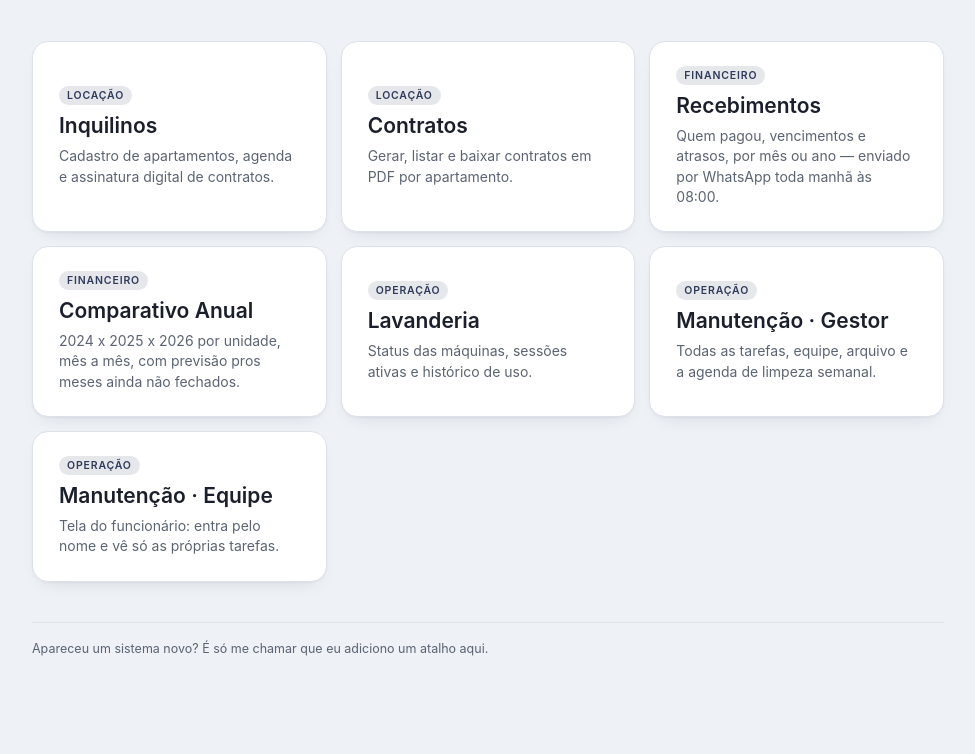
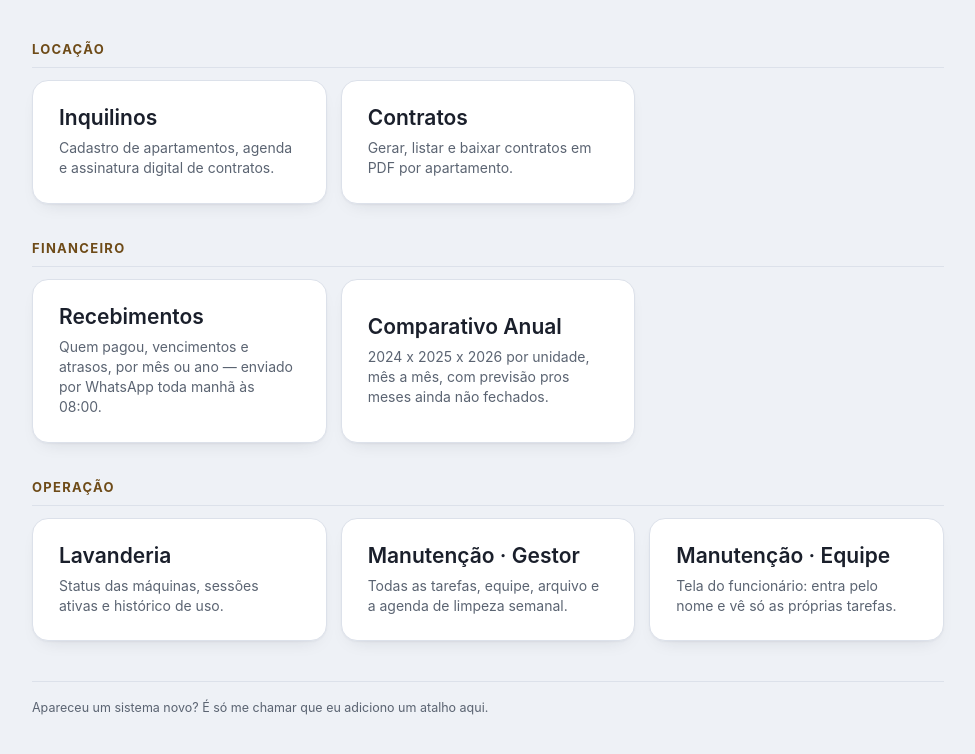
Before and after one commit to AngelicaStudios/painel-gestao, a plain HTML site: page index.html in a window 1280 px wide. Shown: the part 142-896 px from the top of the page, without its empty margins (152-1127 px from the left). Drawn offline with Linux system fonts and the light colour scheme.

Commit message:
update: index.html

```diff
--- a/index.html
+++ b/index.html
@@ -104,6 +104,24 @@
     text-wrap: balance;
   }
 
+  .category {
+    margin-bottom: 36px;
+  }
+  .category:last-child {
+    margin-bottom: 0;
+  }
+
+  .category-title {
+    font-size: 13px;
+    font-weight: 700;
+    letter-spacing: 0.1em;
+    text-transform: uppercase;
+    color: var(--accent-ink);
+    margin: 0 0 12px;
+    padding-bottom: 10px;
+    border-bottom: 1px solid var(--border);
+  }
+
   .grid {
     display: grid;
     grid-template-columns: repeat(auto-fill, minmax(260px, 1fr));
@@ -161,18 +179,6 @@
     margin: 0;
   }
 
-  .tag {
-    align-self: flex-start;
-    font-size: 10.5px;
-    font-weight: 600;
-    letter-spacing: 0.08em;
-    text-transform: uppercase;
-    color: var(--structural);
-    background: color-mix(in srgb, var(--structural) 12%, transparent);
-    padding: 3px 8px;
-    border-radius: 999px;
-  }
-
   footer {
     margin-top: 40px;
     font-size: 12.5px;
@@ -190,50 +196,54 @@
     <h1 class="wordmark">Painel de Gestão</h1>
   </header>
 
+  <div class="category">
+    <h2 class="category-title">Locação</h2>
     <div class="grid">
-
       <a class="card" href="https://inquilinos.angelicastudios.com.br" target="_blank" rel="noopener">
-      <span class="tag">Locação</span>
         <p class="card-name">Inquilinos</p>
         <p class="card-desc">Cadastro de apartamentos, agenda e assinatura digital de contratos.</p>
       </a>
 
       <a class="card" href="https://inquilinos.angelicastudios.com.br/gestao_contratos.html" target="_blank" rel="noopener">
-      <span class="tag">Locação</span>
         <p class="card-name">Contratos</p>
         <p class="card-desc">Gerar, listar e baixar contratos em PDF por apartamento.</p>
       </a>
+    </div>
+  </div>
 
+  <div class="category">
+    <h2 class="category-title">Financeiro</h2>
+    <div class="grid">
       <a class="card" href="https://inquilinos.angelicastudios.com.br/pagamentos.html" target="_blank" rel="noopener">
-      <span class="tag">Financeiro</span>
         <p class="card-name">Recebimentos</p>
         <p class="card-desc">Quem pagou, vencimentos e atrasos, por mês ou ano — enviado por WhatsApp toda manhã às 08:00.</p>
       </a>
 
       <a class="card" href="https://inquilinos.angelicastudios.com.br/comparativo.html" target="_blank" rel="noopener">
-      <span class="tag">Financeiro</span>
         <p class="card-name">Comparativo Anual</p>
         <p class="card-desc">2024 x 2025 x 2026 por unidade, mês a mês, com previsão pros meses ainda não fechados.</p>
       </a>
+    </div>
+  </div>
 
+  <div class="category">
+    <h2 class="category-title">Operação</h2>
+    <div class="grid">
       <a class="card" href="https://lavanderia.angelicastudios.com.br" target="_blank" rel="noopener">
-      <span class="tag">Operação</span>
         <p class="card-name">Lavanderia</p>
         <p class="card-desc">Status das máquinas, sessões ativas e histórico de uso.</p>
       </a>
 
       <a class="card" href="https://angelicastudios.github.io/manutencao-angelica/gestor-mobile.html" target="_blank" rel="noopener">
-      <span class="tag">Operação</span>
         <p class="card-name">Manutenção · Gestor</p>
         <p class="card-desc">Todas as tarefas, equipe, arquivo e a agenda de limpeza semanal.</p>
       </a>
 
       <a class="card" href="https://angelicastudios.github.io/manutencao-angelica/equipe-mobile.html" target="_blank" rel="noopener">
-      <span class="tag">Operação</span>
         <p class="card-name">Manutenção · Equipe</p>
         <p class="card-desc">Tela do funcionário: entra pelo nome e vê só as próprias tarefas.</p>
       </a>
-
+    </div>
   </div>
 
   <footer>Apareceu um sistema novo? É só me chamar que eu adiciono um atalho aqui.</footer>
```
Lines whose indentation alone changed are shown as unchanged.
